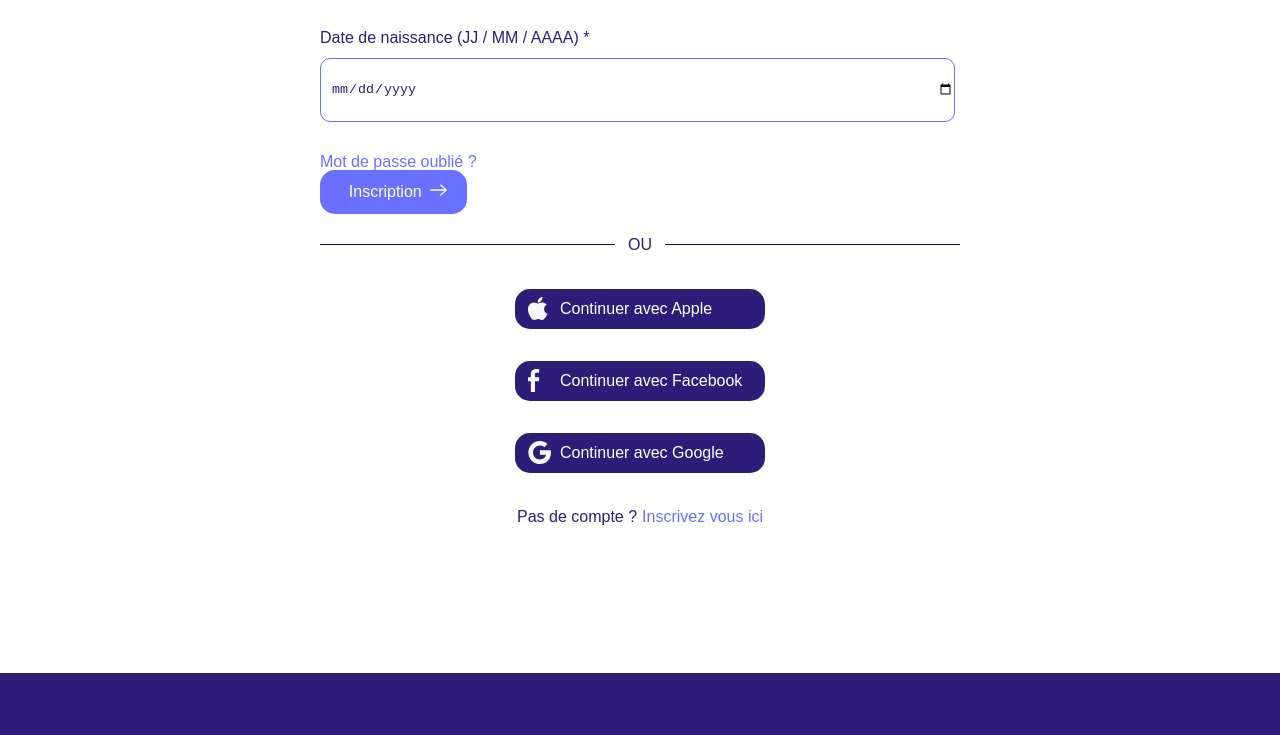
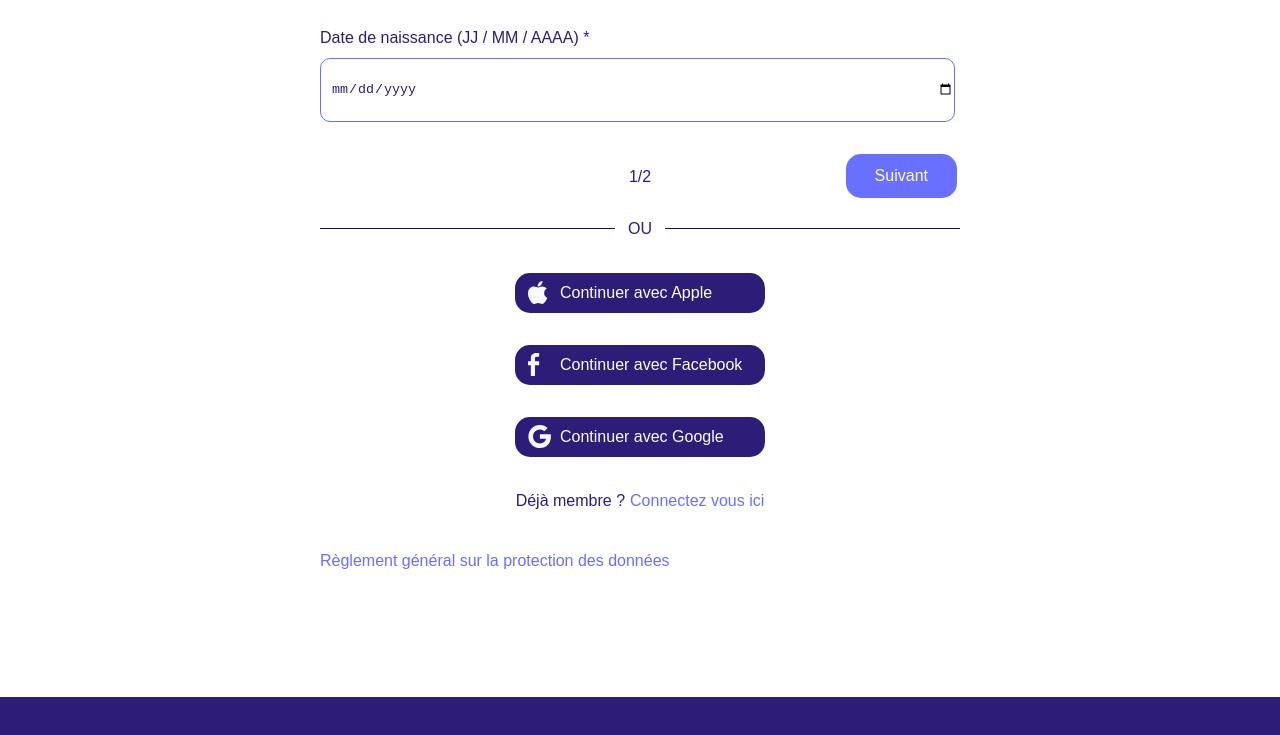
Before and after one commit to SeubJrd/agemovue, a Vue app: page /inscription in a window 1280 px wide. Shown: the part 554-1289 px from the top of the page. Built offline with nearby package versions, Linux system fonts and the light colour scheme; a web font is replaced by a local one.

Commit message:
Page 1 Inscription

```diff
--- a/src/views/Connexion.vue
+++ b/src/views/Connexion.vue
@@ -63,7 +63,7 @@
                     <span class="text-co">Continuer avec Google</span>
                 </a>
 
-                <p class="phrase-compte">Pas de compte ?<a class="lien-compte || lien-connexion" href="">Inscrivez vous ici</a> </p>
+                <p class="phrase-compte">Pas de compte ?<a class="lien-compte || lien-connexion" href="./Inscription">Inscrivez vous ici</a> </p>
 
 
             </div>
--- a/src/views/Inscription.vue
+++ b/src/views/Inscription.vue
@@ -22,20 +22,14 @@
                 <input class="formulaire__input || date__input" type="date" required name="date" id="date" placeholder="XX / XX / XXXX">
             </div>
 
+            <div class="espace-bouton">
+                <p class="nb-page">1/2</p>
+                <div class="btn-suivant">
+                    <a class="zoneInscription__lien || primaryBtn" href="">
+                    <span>Suivant</span>
+                    </a>
+                </div>
 
-            <a class="zoneInscription__lien || lien-connexion" href="">Mot de passe oublié ?</a>
-
-            <div>
-               <a class="zoneInscription__lien || primaryBtn -fleche" href="">
-                <span>Inscription</span>
-                <span class="icon-container"><svg class="fleche" x="0px" y="0px" viewBox="0 0 42 16.1">
-                        <path class="fleche__line" fill-rule="evenodd" clip-rule="evenodd" fill="#170D42"
-                            d="M24.4,7.1H5c-0.6,0-1,0.4-1,1s0.4,1,1,1h19.4" />
-                        <path class="fleche__pointe" fill-rule="evenodd" clip-rule="evenodd" fill="#170D42"
-                            d="M24.4,9.1l-5.9,5.3c-0.4,0.4-0.4,1-0.1,1.4s1,0.4,1.4,0.1l7.8-7
-                   c0.2-0.2,0.3-0.5,0.3-0.7c0-0.3-0.1-0.6-0.3-0.7l-7.8-7.2c-0.4-0.4-1-0.3-1.4,0.1s-0.3,1,0.1,1.4l5.9,5.3" />
-                    </svg></span>
-            </a>
             </div>
 
             <div class="zoneOu">
@@ -70,11 +64,10 @@
                     <span class="text-co">Continuer avec Google</span>
                 </a>
 
-                <p class="phrase-compte">Pas de compte ?<a class="lien-compte || lien-connexion" href="">Inscrivez vous ici</a> </p>
-
+                <p class="phrase-compte">Déjà membre ?<a class="lien-compte || lien-connexion" href="./Connexion">Connectez vous ici</a> </p>
 
             </div>
-
+            <a class="lien-rgpd || lien-connexion" href="https://www.cnil.fr/fr/reglement-europeen-protection-donnees">Règlement général sur la protection des données</a>
         </div>
 
     </div>
@@ -97,5 +90,24 @@ export default {
     left:0;
 }
 
+.connexion2{
+    margin-bottom:3vh;
+}
+
+.espace-bouton{
+    display: grid;
+    grid-template-columns: 33% 33% 33%;
+    grid-template-rows: 1fr;
+    justify-content: center;
+}
+
+.nb-page{
+    grid-column: 2;
+    margin: auto;
+}
+.btn-suivant{
+    grid-column: 3;
+    justify-self: end;
+}
 
 </style>
```
